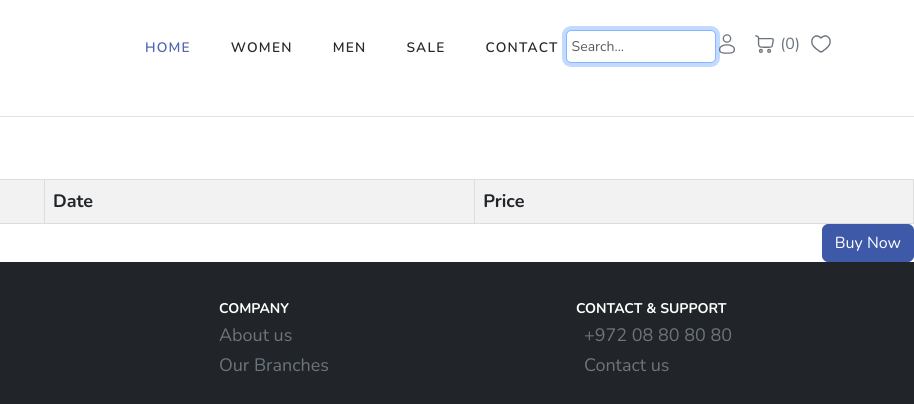
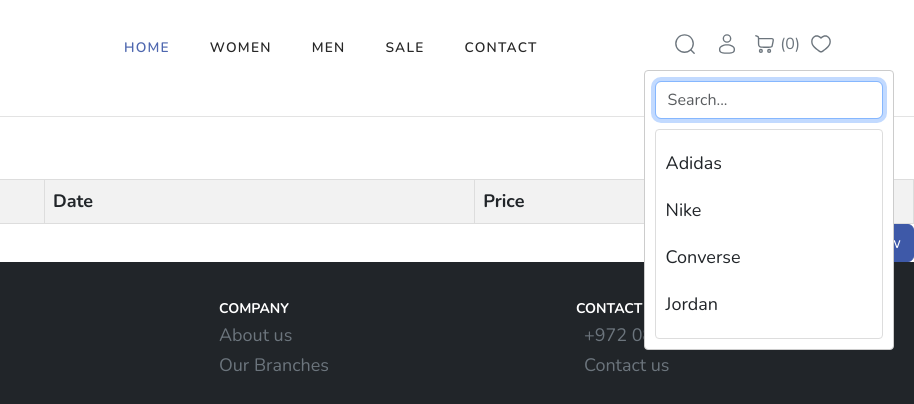
Before and after one commit to mayeliyahu/shoe-store, a plain HTML site: page frontend/cart.html in a window 1280 px wide. Both pictures are taken after a click on the button 1060 px from the left and 42 px from the top of the page. Shown: the top 404 px of the page, 366-1280 px from the left. Drawn offline with nearby package versions, Linux system fonts and the light colour scheme.

Commit message:
Search history popup

```diff
--- a/frontend/cart.html
+++ b/frontend/cart.html
@@ -64,16 +64,26 @@
           </ul>
           <div class="user-items d-flex">
             <ul class="d-flex justify-content-end list-unstyled mb-0">
+
               <li class="search-dropdown dropdown">
                 <a href="#" class="dropdown-toggle" id="search-icon" role="button">
-                  <svg class="search-icon">
-                    <use xlink:href="#search"></use>
-                  </svg>
+                    <svg class="search-icon">
+                        <use xlink:href="#search"></use>
+                    </svg>
                 </a>
                 <div class="search-box" id="search-box">
-                  <input type="text" class="form-control" id="search-input" placeholder="Search...">
+                    <input type="text" class="form-control" id="search-input" placeholder="Search...">
+                    <!-- search history popup -->
+                    <div id="search-history-popup" class="search-history-popup">
+                        <ul id="search-history-list">
+                          <li class="search-history-item">Adidas</li>
+                          <li class="search-history-item">Nike</li>
+                          <li class="search-history-item">Converse</li>
+                          <li class="search-history-item">Jordan</li>
+                        </ul>
+                    </div>
                 </div>
-              </li>
+            </li>
               <li class="pe-3">
                 <a href="#" data-bs-toggle="modal" data-bs-target="#loginModal">
                   <svg class="user">
--- a/frontend/scripts/scripts.js
+++ b/frontend/scripts/scripts.js
@@ -1,20 +1,19 @@
-//Searchbox function
+//serach function
 const searchIcon = document.getElementById('search-icon');
 const searchBox = document.getElementById('search-box');
 const searchInput = document.getElementById('search-input');
-const searchDropdown = document.querySelector('.search-dropdown');
-
+const searchHistoryPopup = document.getElementById('search-history-popup');
 searchIcon.addEventListener('click', function (event) {
   event.preventDefault();
-  searchDropdown.classList.add('search-active');
+  searchBox.style.display = 'block';
   searchInput.focus();
 });
-
 document.addEventListener('click', function (event) {
-  if (!searchDropdown.contains(event.target)) {
-    searchDropdown.classList.remove('search-active');
+  if (!searchBox.contains(event.target) && !searchIcon.contains(event.target)) {
+    searchBox.style.display = 'none';
   }
 });
+
 
 
 //order summary
--- a/frontend/style.css
+++ b/frontend/style.css
@@ -229,35 +229,6 @@
   top: -10px;
   right: -15px;
 }
-
-.search-box {
-  display: none;
-  position: absolute;
-  top: 0;
-  right: 0;
-  z-index: 10;
-  width: 150px;
-}
-
-.search-box input {
-  width: 100%;
-  padding: 5px;
-  font-size: 14px;
-  border-radius: 5px;
-  border: 1px solid #ccc;
-}
-
-.search-active .search-box {
-  display: block;
-}
-
-.search-active .search-icon {
-  display: none;
-}
-.search-icon {
-  margin-right: 20px;
-}
-
 
 #contact-us .display-4 {
   font-family: var(--body-font);
@@ -753,3 +724,51 @@
 #buy-now-btn {
   align-self: flex-end;
 }
+
+.search-icon {
+  margin-right: 20px;
+}
+
+#search-box {
+  display: none;
+  position: absolute;
+  top: 40px;
+  left: -30px;
+  width: 250px;
+  padding: 10px;
+  border: 1px solid #ccc;
+  background-color: #fff;
+  border-radius: 4px;
+  z-index: 999;
+}
+
+#search-input {
+  width: 100%;
+}
+
+#search-history-list {
+  list-style-type: none;
+  padding-left: 0;
+}
+
+.search-history-popup {
+  margin-top: 10px;
+  background-color: #fff;
+  border: 1px solid #ddd;
+  padding: 10px;
+  width: 100%;
+  border-radius: 4px;
+}
+
+.search-history-item {
+  padding: 10px 0;
+  cursor: pointer;
+  transition: background-color 0.3s ease;
+}
+
+.search-history-item:hover {
+  background-color: #f1f1f1;
+}
+.search-dropdown {
+  position: relative;
+}
```
Also changed, not shown: frontend/contact.html (+10 -1 lines), frontend/index.html (+15 -6 lines), frontend/men.html (+9 -0 lines), frontend/myOrders.html (+9 -0 lines), frontend/sale.html (+9 -0 lines), frontend/thanksForOrder.html (+9 -0 lines), frontend/women.html (+9 -0 lines).
